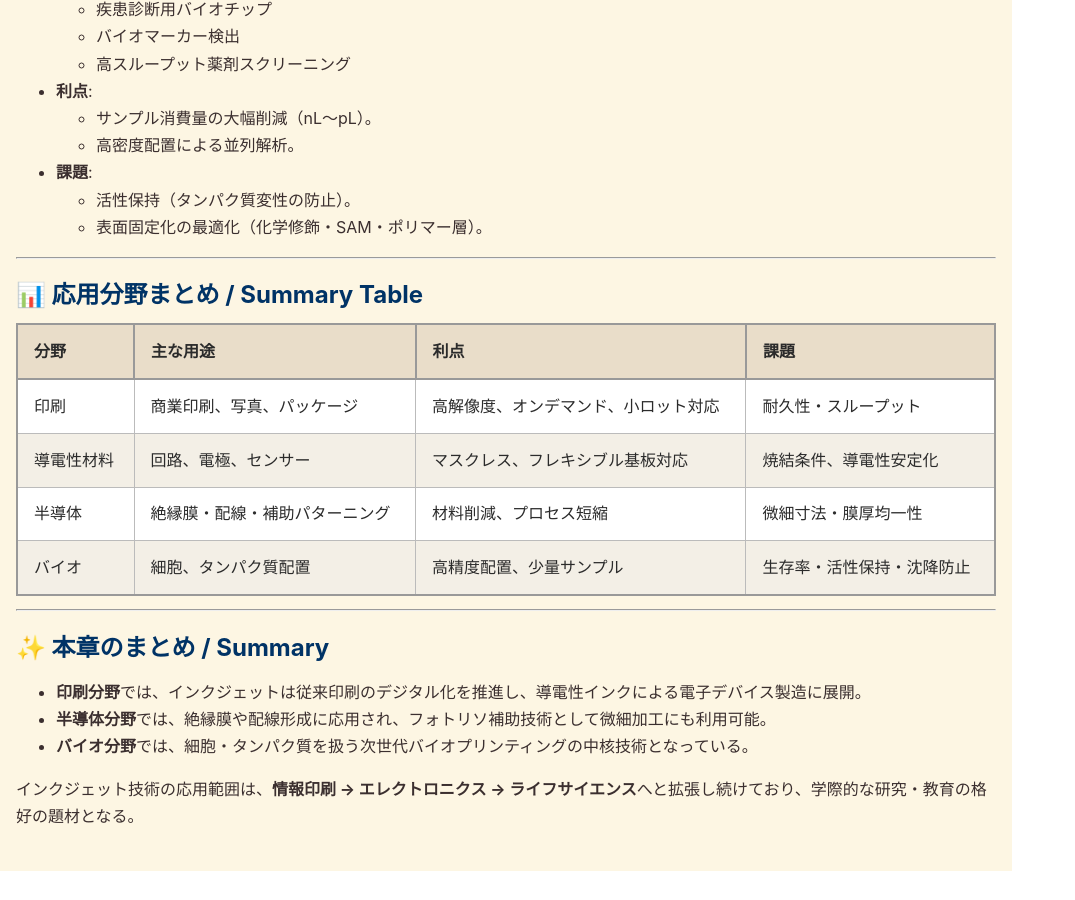
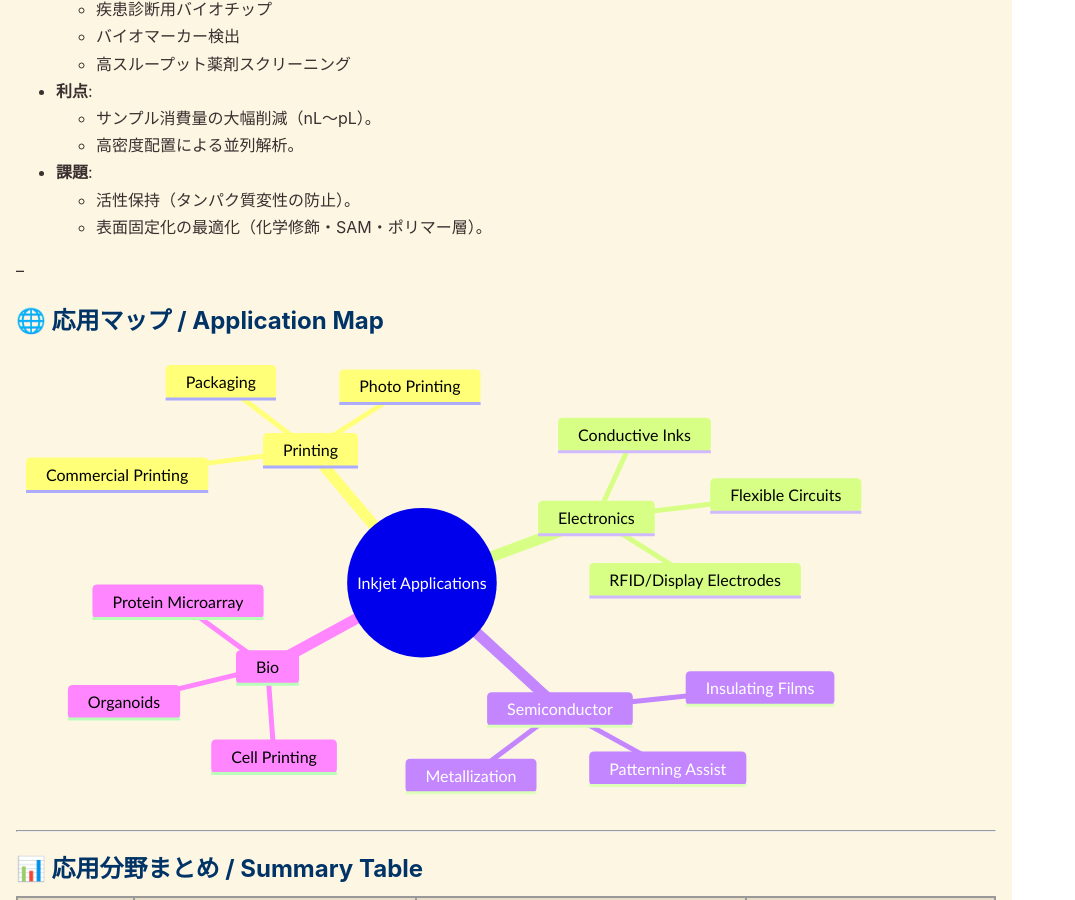
Before and after one commit to Samizo-AITL/Inkjet, a Jekyll site: the page built from paper/08_applications.md, in a window 1280 px wide and 900 px high, scrolled down 1975 px. Shown: the whole window, without its empty margins (0-1075 px from the left). Built offline with Jekyll 4.4.1, drawn with Linux system fonts in a browser that asks for light colours; our own code applies the rules of GitHub Pages for plain Markdown files; before the commit the page ends 2846 px from its top, so only the background shows below that.

Commit message:
Update 08_applications.md

````diff
--- a/paper/08_applications.md
+++ b/paper/08_applications.md
@@ -80,6 +80,31 @@
   - 活性保持（タンパク質変性の防止）。
   - 表面固定化の最適化（化学修飾・SAM・ポリマー層）。
 
+--
+
+## 🌐 応用マップ / Application Map
+
+```mermaid
+mindmap
+  root((Inkjet Applications))
+    Printing
+      Commercial Printing
+      Photo Printing
+      Packaging
+    Electronics
+      Conductive Inks
+      Flexible Circuits
+      RFID/Display Electrodes
+    Semiconductor
+      Insulating Films
+      Metallization
+      Patterning Assist
+    Bio
+      Cell Printing
+      Protein Microarray
+      Organoids
+```
+
 ---
 
 ## 📊 応用分野まとめ / Summary Table
````
